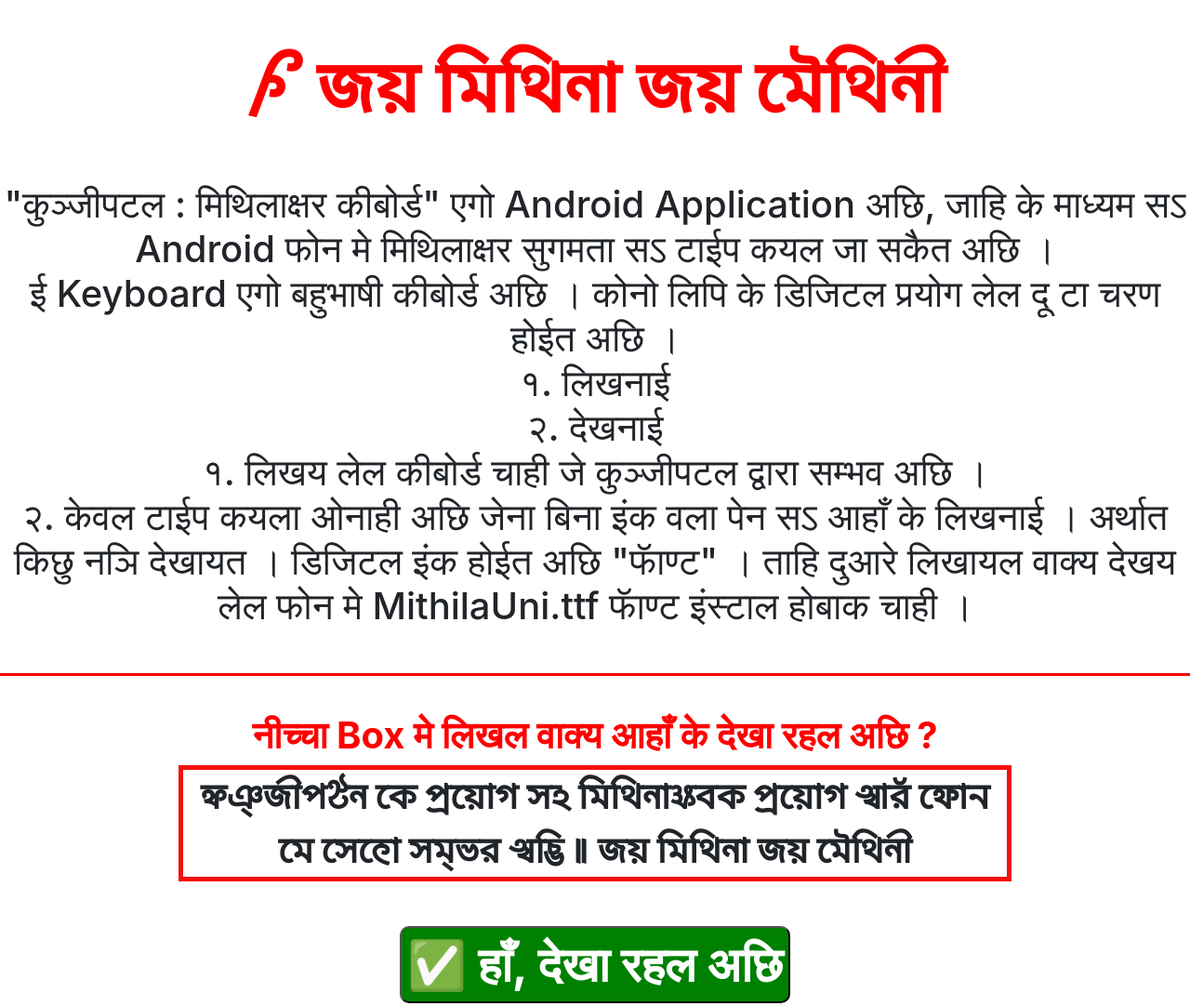
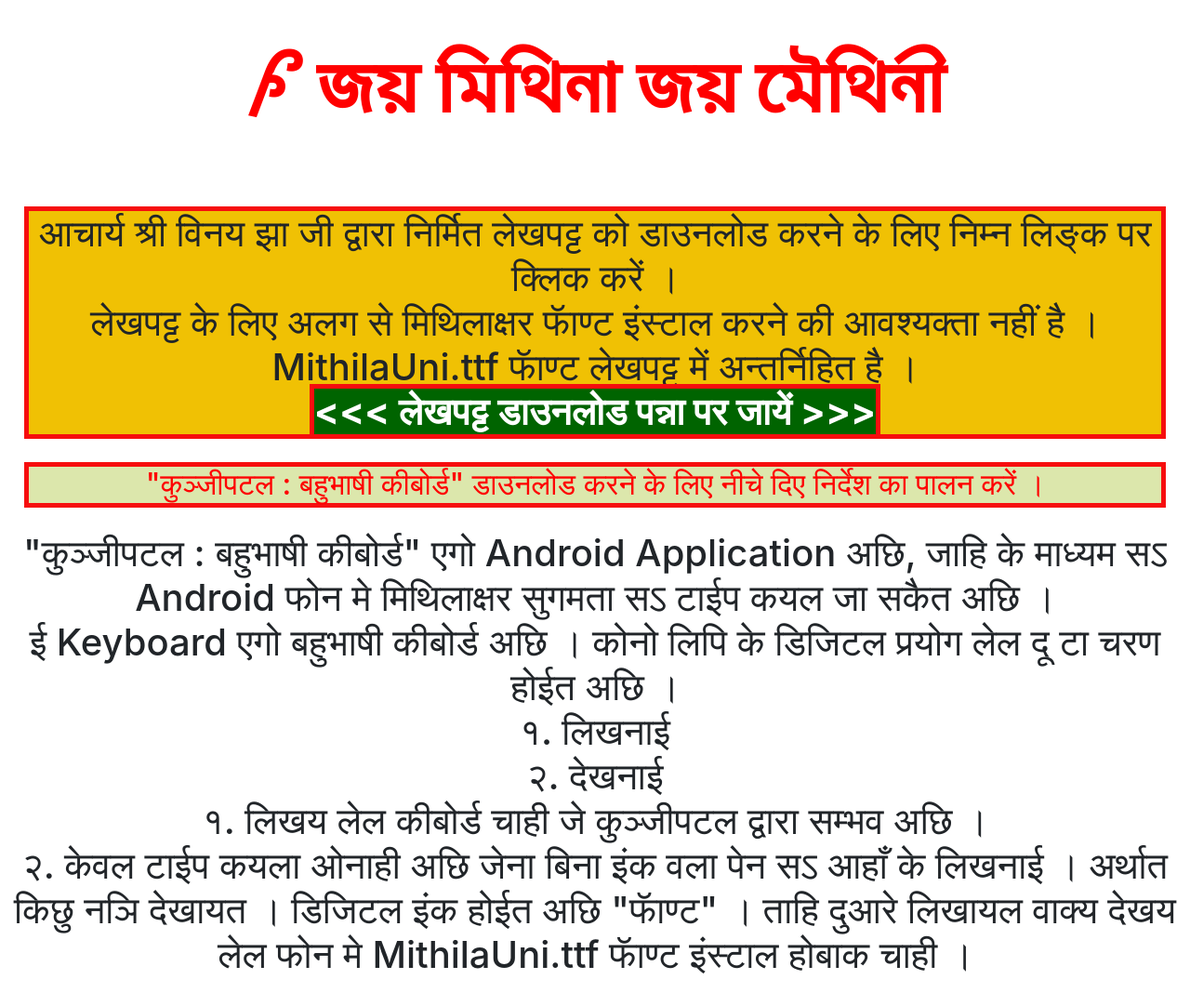
Before and after one commit to saket-jha/kunjipatal, a plain HTML site: page index.html in a window 1280 px wide. Shown: the top 1082 px of the page at 93% size. Drawn offline with nearby package versions, Linux system fonts and the light colour scheme.

Commit message:
Update index.html

```diff
--- a/index.html
+++ b/index.html
@@ -17,8 +17,17 @@
             𑒀 𑒖𑒨𑓃 𑒧𑒱𑒟𑒱𑒪𑒰 𑒖𑒨𑓃 𑒧𑒻𑒟𑒱𑒪𑒲
         </h1>
         <br><br>
+        <h1 style="border:5px solid rgb(246, 14, 14); background-color: rgb(240, 193, 4);margin:2%;">
+            आचार्य श्री विनय झा जी द्वारा निर्मित लेखपट्ट को डाउनलोड करने के लिए निम्न लिङ्क पर क्लिक करें । <br>
+            लेखपट्ट के लिए अलग से मिथिलाक्षर फाॅण्ट इंस्टाल करने की आवश्यक्ता नहीं है ।<br>
+            MithilaUni.ttf फाॅण्ट लेखपट्ट में अन्तर्निहित है ।<br>
+            <a style="border:5px solid rgb(246, 14, 14); background-color: darkgreen; font-weight: bolder; color: white;" href="https://saket-jha.github.io/temp/lekhapatt.html"> <<< लेखपट्ट डाउनलोड पन्ना पर जायें >>> </a> <br>
+        </h1>
+        <h1 style="border:5px solid rgb(246, 14, 14); background-color: rgb(220, 231, 172);margin:2%; color: red; font-size: xx-large;">
+            "कुञ्जीपटल : बहुभाषी कीबोर्ड" डाउनलोड करने के लिए नीचे दिए निर्देश का पालन करें ।
+        </h1>
         <h1>
-            "कुञ्जीपटल : मिथिलाक्षर कीबोर्ड" एगो Android Application अछि, जाहि के माध्यम सऽ Android फोन मे मिथिलाक्षर सुगमता सऽ टाईप कयल जा सकैत अछि ।<br>
+            "कुञ्जीपटल : बहुभाषी कीबोर्ड" एगो Android Application अछि, जाहि के माध्यम सऽ Android फोन मे मिथिलाक्षर सुगमता सऽ टाईप कयल जा सकैत अछि ।<br>
             ई Keyboard एगो बहुभाषी कीबोर्ड अछि । कोनो लिपि के डिजिटल प्रयोग लेल दू टा चरण होईत अछि । <br>
             १. लिखनाई <br>
             २. देखनाई <br>
```
